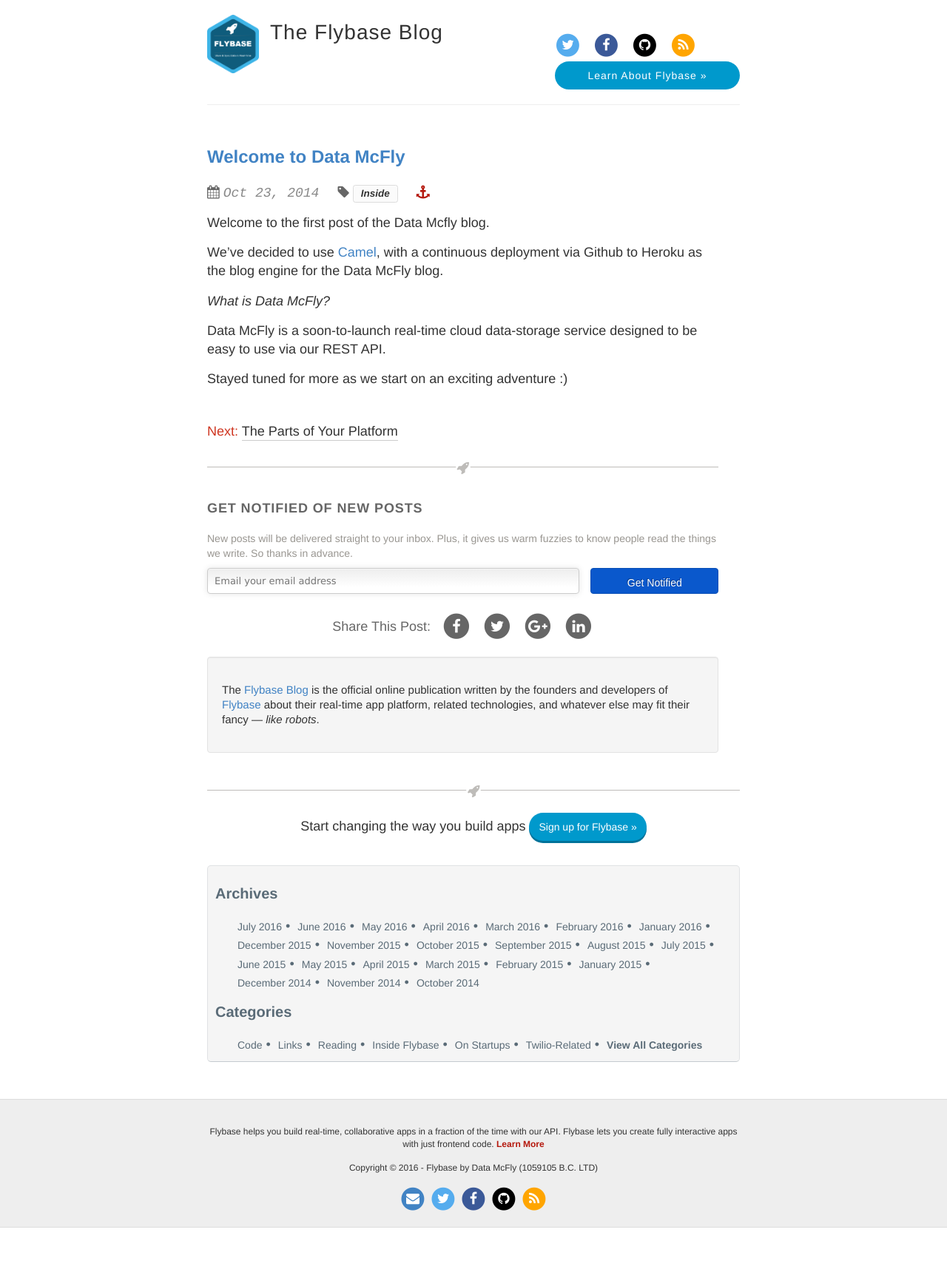
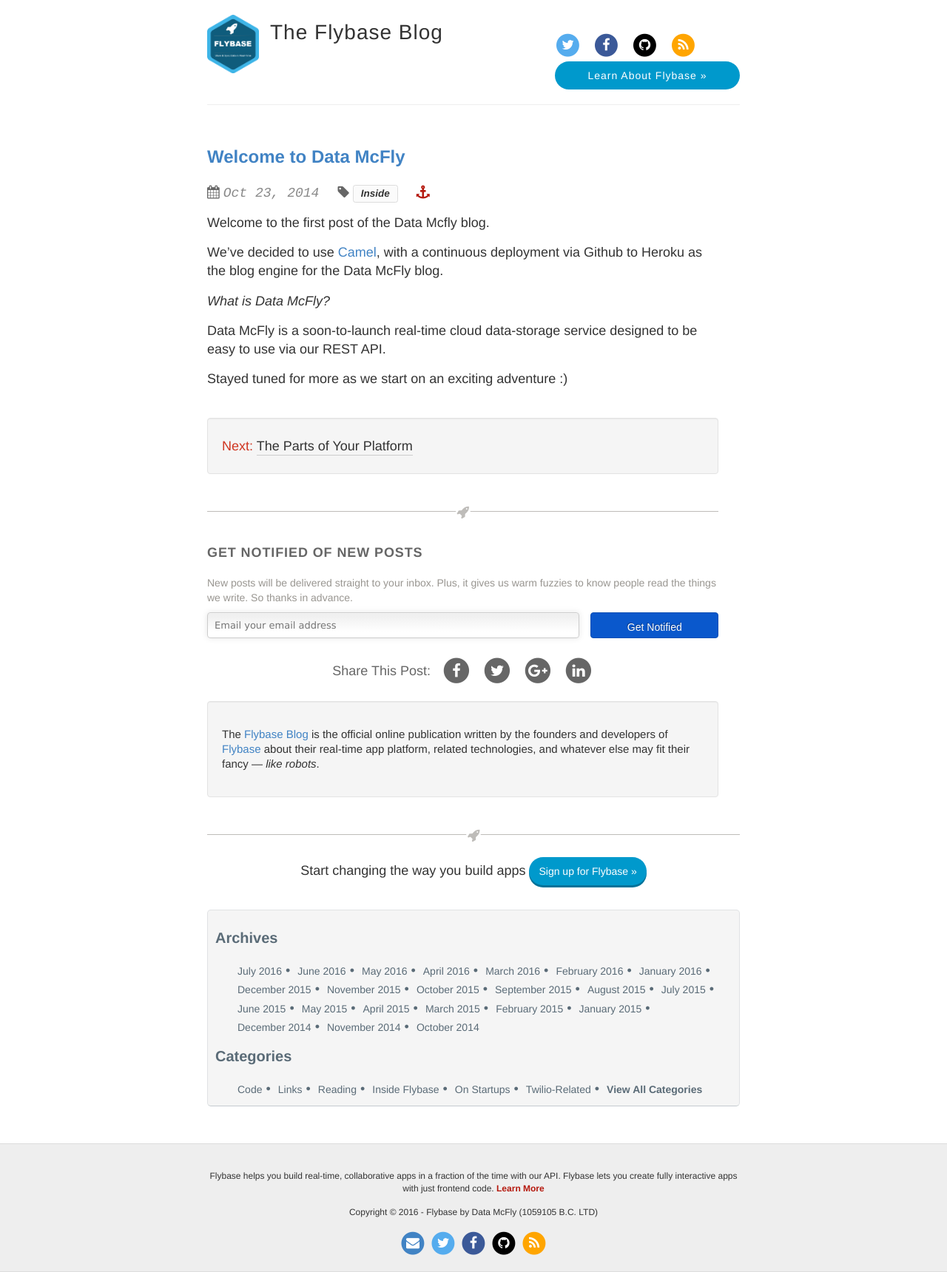
Before and after one commit to flybaseio/flybaseio.github.io, a Jekyll site: the page built from _posts/2014-10-23-first-post.md, in a window 1280 px wide. Shown: the whole page at 74% size. Built offline with Jekyll 4.4.1, drawn with Linux system fonts in a browser that asks for light colours; nearby versions of some CDN libraries; before the commit the page ends 1660 px from its top, so only the background shows below that.

Commit message:
previous links

```diff
--- a/_layouts/post.html
+++ b/_layouts/post.html
@@ -29,6 +29,7 @@ layout: default
 	<div class="entry">
 		{{ content }}
 		<br />
+		<div class="well leadbox related">
 			<div class="nav-links">
 {% if page.previous.url %}
 				<div class="nav-previous">
@@ -42,6 +43,7 @@ layout: default
 					<a href="{{page.next.url}}" rel="next">{{page.next.title}} </a>
 				</div>
 {% endif %}
+			</div>
 		</div>
 {% comment %}
 		{% assign hasSimilar = '' %}
```
Lines whose indentation alone changed are shown as unchanged.
